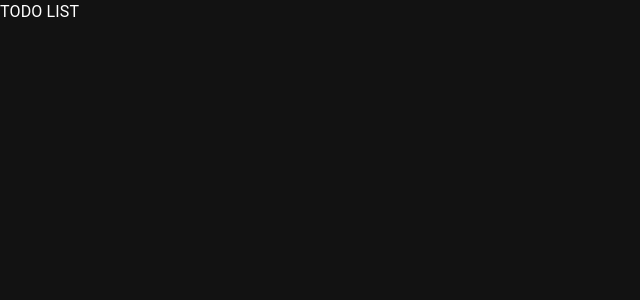
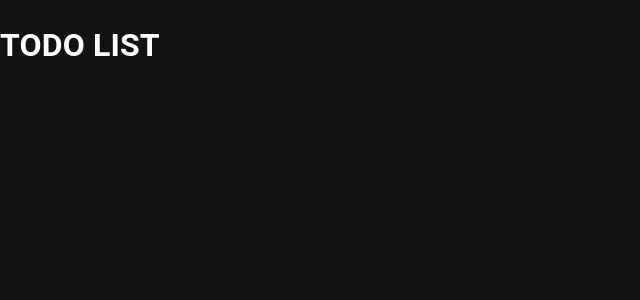
Before and after one commit to jhonathandsg10/APP-TODO-LIST, a React (Vite) app: page / in a window 1280 px wide. Shown: the top 300 px of the page, without its empty margins (0-640 px from the left). Built offline with nearby package versions, Linux system fonts and the light colour scheme.

Commit message:
contrução do layout

```diff
--- a/src/App.tsx
+++ b/src/App.tsx
@@ -11,7 +11,7 @@ function App() {
   return (
     <ThemeProvider theme={darkTheme}>
       <CssBaseline />
-      <main> TODO  LIST</main>
+       <h1>TODO LIST</h1>
     </ThemeProvider>
   );
 }
```
